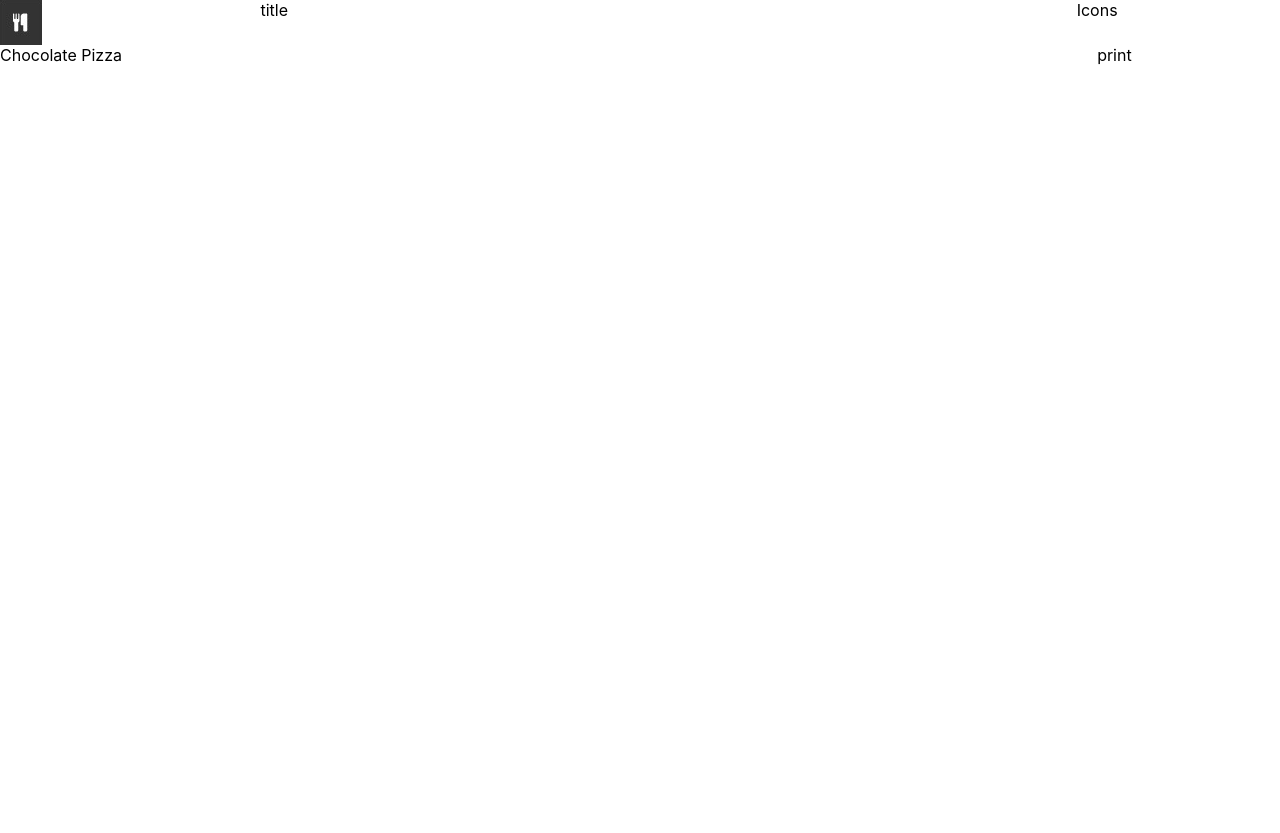
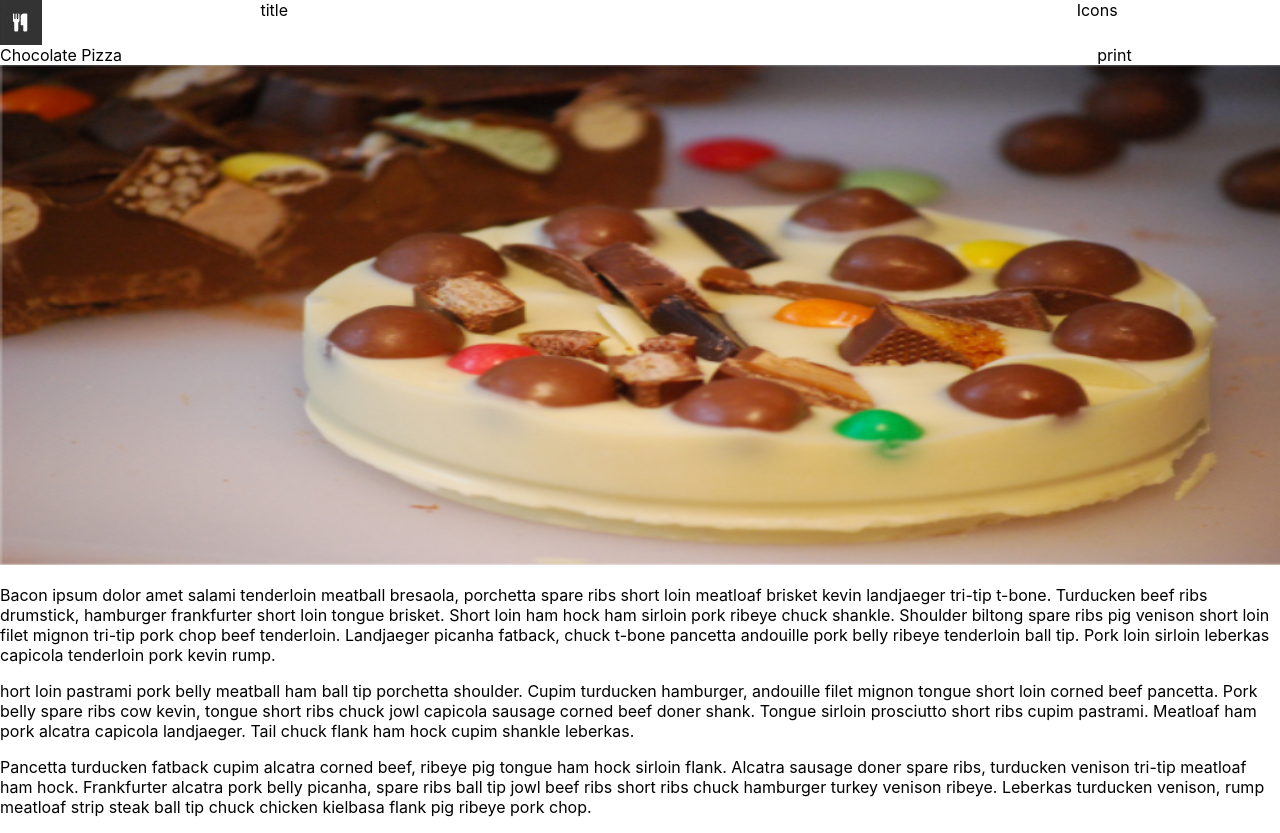
Before and after one commit to katrinkajb/chocolate-pizza, a React (Create React App) app: page / in a window 1280 px wide. Before the commit the page ends 800 px from the top, so only its background shows below. Built offline with nearby package versions, Linux system fonts and the light colour scheme.

Commit message:
added cake image and recipe text

```diff
--- a/src/App.css
+++ b/src/App.css
@@ -36,3 +36,7 @@
   display: grid;
   grid-template-columns: 2fr 4fr 1fr;
 }
+.cake-image {
+  width: 100%;
+  height: 500px;
+}
--- a/src/App.js
+++ b/src/App.js
@@ -1,7 +1,8 @@
 import React from 'react';
 import './App.css';
-import Header from './header.js'
-import Title from './title.js'
+import Header from './header.js';
+import Title from './title.js';
+import Cake from './main-image.js';
 
 export default class App extends React.Component {
   render() {
@@ -9,6 +10,8 @@ export default class App extends React.Component {
       <div>
         <Header/>
         <Title/>
+        <Cake/>
+
       </div>
     );
   }
--- /dev/null
+++ b/src/main-image.js
@@ -0,0 +1,21 @@
+import React from 'react';
+import reactDom from 'react-dom';
+
+export default class Cake extends React.Component {
+    render() {
+        return (
+            <div className="middle-section">
+                <img alt='cake' src='cake.PNG' className="cake-image"></img>
+                <p>
+                Bacon ipsum dolor amet salami tenderloin meatball bresaola, porchetta spare ribs short loin meatloaf brisket kevin landjaeger tri-tip t-bone. Turducken beef ribs drumstick, hamburger frankfurter short loin tongue brisket. Short loin ham hock ham sirloin pork ribeye chuck shankle. Shoulder biltong spare ribs pig venison short loin filet mignon tri-tip pork chop beef tenderloin. Landjaeger picanha fatback, chuck t-bone pancetta andouille pork belly ribeye tenderloin ball tip. Pork loin sirloin leberkas capicola tenderloin pork kevin rump.
+                </p>
+                <p>
+                hort loin pastrami pork belly meatball ham ball tip porchetta shoulder. Cupim turducken hamburger, andouille filet mignon tongue short loin corned beef pancetta. Pork belly spare ribs cow kevin, tongue short ribs chuck jowl capicola sausage corned beef doner shank. Tongue sirloin prosciutto short ribs cupim pastrami. Meatloaf ham pork alcatra capicola landjaeger. Tail chuck flank ham hock cupim shankle leberkas.
+                </p>
+                <p>
+                Pancetta turducken fatback cupim alcatra corned beef, ribeye pig tongue ham hock sirloin flank. Alcatra sausage doner spare ribs, turducken venison tri-tip meatloaf ham hock. Frankfurter alcatra pork belly picanha, spare ribs ball tip jowl beef ribs short ribs chuck hamburger turkey venison ribeye. Leberkas turducken venison, rump meatloaf strip steak ball tip chuck chicken kielbasa flank pig ribeye pork chop.
+                </p>
+            </div>
+        );
+    }
+}
```
Also changed, not shown: public/cake.PNG (added).
